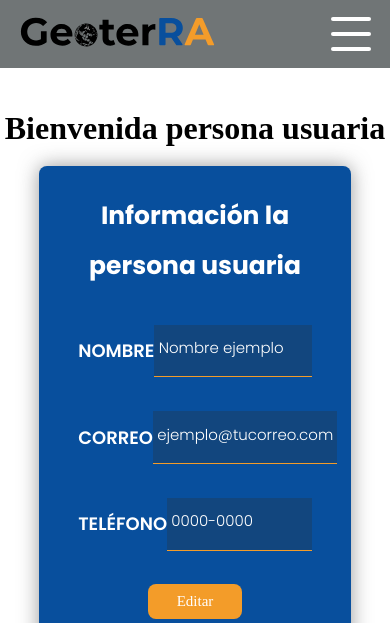
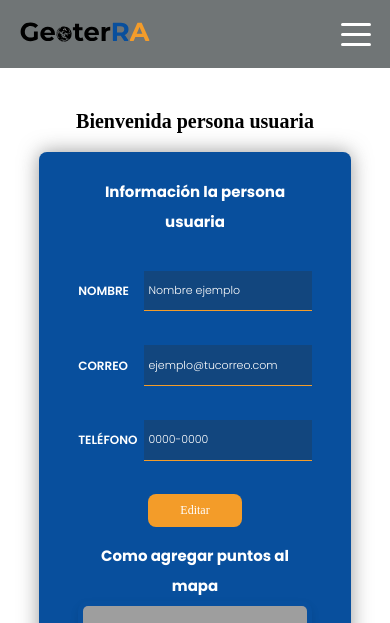
Before and after one commit to MarioCordero/GeoterRA_DEV, a PHP site: page /logged.html in a window 390 px wide. Shown: the top 623 px of the page. Run offline with PHP 8.4, Linux system fonts and the light colour scheme; some web fonts are replaced; grey boxes are pictures that could not be loaded.

Commit message:
FEAT: Se ha optimizado la resolución 615 y 419

```diff
--- a/website/assets/css/responsive.css
+++ b/website/assets/css/responsive.css
@@ -291,11 +291,66 @@
 
 /*---------------------------------615 WIDTH-------------------------*/
 @media screen and (max-width: 615px){
+    .user-info-col h2 {
+        font-size: 22px;
+    }
+    .user-personal-data li h3 {
+        font-size: 15px;
+    }
+    .user-personal-data li p {
+        font-size: 14px;
+    }
 }
 
 /*---------------------------------419 WIDTH -------------------------*/
 @media screen and (max-width: 419px){
+    .loged-in-container h1 {
+        font-size: 20px;
+    }
+    .user-info-col h2 {
+        font-size: 15px;
+    }
+    .user-personal-data li h3 {
+        font-size: 12px;
+    }
+    .user-personal-data li p {
+        font-size: 11px;
+    }
+    .user-personal-data button {
+        font-size: 12px;
+    }
+    .user-requests p {
+        font-size: 12px;
+    }
+    .user-requests button {
+        font-size: 12px;
+    }
+    .buttons-container button {
+        font-size: 14px;
+    }
+    .footer {
+        font-size: 8px;
+    }
+    .header-logo {
+        height: 20px;
+    }
+    .bar {
+        height: 3px;
+    }
+    .toggle {
+        width: 30px;
+    }
+    .bar--top {
+        bottom: calc(50% + 2px + 12px/ 2);
+    }
 
+    .bar--middle {
+        top: calc(50% - 1px);
+    }
+
+    .bar--bottom {
+        top: calc(50% + 3px + 12px/ 2);
+    }
 }
 
 
--- a/website/assets/css/style.css
+++ b/website/assets/css/style.css
@@ -138,14 +138,14 @@ html {
 
 .toggle {
 	visibility: hidden;
+	display: none;
 	opacity: 0;
 	position: relative;
 	width: 40px;
 	cursor: pointer;
-	display: none;
 	height: calc(4px * 3 + 11px * 2);
+	height: 100%;
 	margin-right: 5%;
-	height: 100%;
 	z-index: 23;
 }
 
--- a/website/login.html
+++ b/website/login.html
@@ -130,7 +130,7 @@
 			<script src="https://code.jquery.com/jquery-3.6.0.min.js"></script>
 
 			<script src="./assets/js/send-login-php.js"></script>
-			<script src="./assets/js/check-session.js" defer></script>
+			<!-- <script src="./assets/js/check-session.js" defer></script> -->
 			<script src="./assets/js/web-loader.js"></script>
 			<script src="./assets/js/menu-bars.js"></script>
 
```
